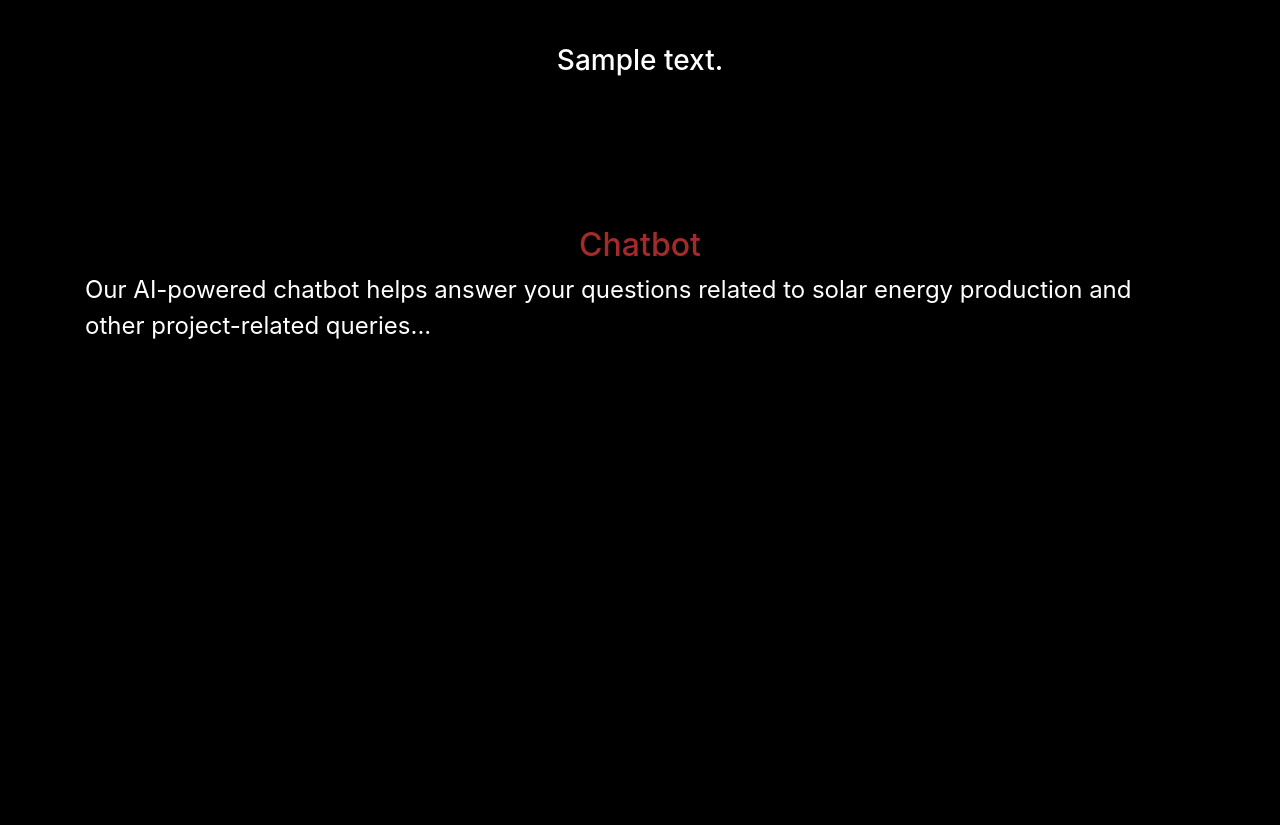
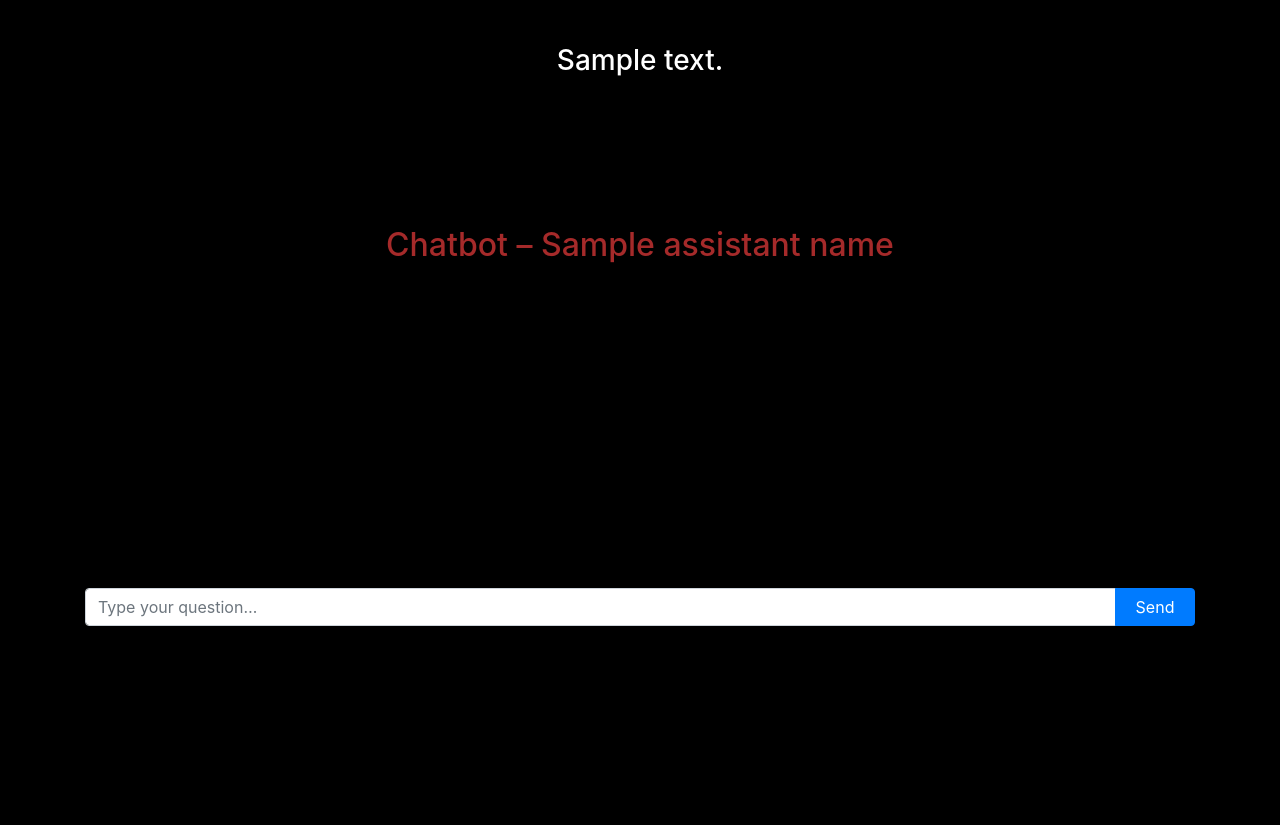
Before and after one commit to Shubham91999/Solar_App, a Flask app: template app/templates/index.html in a window 1280 px wide. Shown: the part 2890-3715 px from the top of the page. Run offline with Flask 3, Linux system fonts and the light colour scheme; the template is opened without the code that fills it: most values are stand-ins (such as "Sample title", 1, 10 or a date in 2020); parts of the project's set-up code (start-up, migrations or seed data) failed here and were passed over; some libraries are stand-ins or nearby versions.

Commit message:
Updated index.html

```diff
--- a/app/templates/index.html
+++ b/app/templates/index.html
@@ -1,32 +1,64 @@
 <!DOCTYPE html>
 <html lang="en">
   <head>
-    <meta charset="UTF-8">
-    <meta name="viewport" content="width=device-width, initial-scale=1.0">
-    <meta http-equiv="X-UA-Compatible" content="ie=edge">
+    <meta charset="UTF-8" />
+    <meta
+      name="viewport"
+      content="width=device-width, initial-scale=1.0"
+    />
+    <meta http-equiv="X-UA-Compatible" content="ie=edge" />
     <title>Solar Energy Prediction</title>
-    <link rel="stylesheet" href="{{ url_for('static', filename='style.css') }}">
+
+    <!-- Your custom CSS -->
+    <link
+      rel="stylesheet"
+      href="{{ url_for('static', filename='style.css') }}"
+    />
+
+    <!-- Plotly for your dashboard charts -->
     <script src="https://cdn.plot.ly/plotly-latest.min.js"></script>
+
     <!-- Bootstrap CSS -->
-    <link href="https://stackpath.bootstrapcdn.com/bootstrap/4.3.1/css/bootstrap.min.css" rel="stylesheet">
+    <link
+      href="https://stackpath.bootstrapcdn.com/bootstrap/4.3.1/css/bootstrap.min.css"
+      rel="stylesheet"
+    />
   </head>
 
   <body>
     <div id="hero">
+      <!-- Navbar -->
       <nav class="navbar navbar-expand-lg navbar-dark bg-dark fixed-top">
         <a class="navbar-brand" href="#">
-          <img src="{{ url_for('static', filename='../static/asu.jpeg') }}" alt="ASU Logo" style="height: 40px;">
+          <img
+            src="{{ url_for('static', filename='asu.jpeg') }}"
+            alt="ASU Logo"
+            style="height: 40px;"
+          />
         </a>
-        <button class="navbar-toggler" type="button" data-toggle="collapse" data-target="#navbarNav" aria-controls="navbarNav" aria-expanded="false" aria-label="Toggle navigation">
+        <button
+          class="navbar-toggler"
+          type="button"
+          data-toggle="collapse"
+          data-target="#navbarNav"
+          aria-controls="navbarNav"
+          aria-expanded="false"
+          aria-label="Toggle navigation"
+        >
           <span class="navbar-toggler-icon"></span>
         </button>
-        <div class="collapse navbar-collapse" id="navbarNav">
-          <ul class="navbar-nav ml-auto">
-            <li class="nav-item ">
+        <div
+          class="collapse navbar-collapse justify-content-end"
+          id="navbarNav"
+        >
+          <ul class="navbar-nav">
+            <li class="nav-item">
               <a class="nav-link" href="#aboutProject">About Project</a>
             </li>
             <li class="nav-item">
-              <a class="nav-link" href="{{ url_for('dashboard') }}">Dashboard</a>
+              <a class="nav-link" href="{{ url_for('dashboard') }}"
+                >Dashboard</a
+              >
             </li>
             <li class="nav-item">
               <a class="nav-link" href="#mainContent">Demo</a>
@@ -38,63 +70,136 @@
         </div>
       </nav>
 
-
-
       <!-- About Project Section -->
       <div id="aboutProject" class="container mt-5">
         <h1 class="text-center" style="color: brown;">About the Project</h1>
-          <p class="text-white"><br><br>
-            At Solar Energy Prediction, we are dedicated to harnessing the power of predictive analytics to help advance the use of solar energy. As the world moves towards sustainable energy solutions, solar energy has emerged as a key player in reducing carbon footprints and meeting global energy demands.
-            <br><br>
-            Solar energy production is influenced by a variety of factors such as solar irradiance, temperature, wind speed, and geographical location. Understanding how these factors interact can significantly enhance our ability to predict solar energy outputs, making it possible to optimize energy generation and storage systems.
-            <br><br>
-            Our project focuses on the state of Arizona, a region with abundant sunlight and a high potential for solar energy generation. By gathering and analyzing historical solar energy data, we have developed a predictive model that estimates solar energy production based on real-time environmental factors.
-            <br><br>
-            The goal of this project is to empower stakeholders—including homeowners, businesses, and energy planners—by providing accurate solar energy predictions. This will enable better decision-making in terms of energy usage, sustainability, and cost-efficiency.</p>
+        <p class="text-white">
+          <br /><br />
+          At Solar Energy Prediction, we are dedicated to harnessing the power
+          of predictive analytics to help advance the use of solar energy. As
+          the world moves towards sustainable energy solutions, solar energy
+          has emerged as a key player in reducing carbon footprints and meeting
+          global energy demands.
+          <br /><br />
+          Solar energy production is influenced by a variety of factors such
+          as solar irradiance, temperature, wind speed, and geographical
+          location. Understanding how these factors interact can significantly
+          enhance our ability to predict solar energy outputs, making it
+          possible to optimize energy generation and storage systems.
+          <br /><br />
+          Our project focuses on the state of Arizona, a region with abundant
+          sunlight and a high potential for solar energy generation. By
+          gathering and analyzing historical solar energy data, we have
+          developed a predictive model that estimates solar energy production
+          based on real-time environmental factors.
+          <br /><br />
+          The goal of this project is to empower stakeholders—including
+          homeowners, businesses, and energy planners—by providing accurate
+          solar energy predictions. This will enable better decision-making in
+          terms of energy usage, sustainability, and cost-efficiency.
+        </p>
       </div>
 
       <!-- Dashboard Section -->
       <div id="dashboard" class="container mt-5">
         <h2 class="text-center" style="color: brown;">Dashboard</h2>
-          <p class="text-white">The dashboard displays various analytics of solar energy production across Arizona. You can filter data based on time and location...</p>
+        <p class="text-white">
+          The dashboard displays various analytics of solar energy production
+          across Arizona. You can filter data based on time and location...
+        </p>
       </div>
 
-      <!-- Demo Section
-      <section id="demo" class="container mt-5">
-          <h2 class="text-center text-white">Demo</h2>
-          <p class="text-white">Watch a live demonstration of how the solar energy prediction model works. This demo allows you to input data and receive predictions...</p>
-      </section> -->
-
-      <!-- Main Content Section (attached to Demo) -->
+      <!-- Main Content (Prediction Form) -->
       <div id="mainContent" class="container mt-5">
-          <h1 class="text-center" style="color: brown;">Solar Energy Prediction Model</h1>
-          <form id= "onsubmit" action="{{ url_for('predict')}}" method="post">
-              <input type="text" name="Elevation" placeholder="Elevation" required="required" /><br><br>
-              <input type="text" name="Global_Horizontal_Irradiance" placeholder="GHI" required="required" /><br><br>
-              <input type="text" name="Direct_Normal_Irradiance" placeholder="DNI" required="required" /><br><br>
-              <input type="text" name="Diffuse_Horizontal_Irradiance" placeholder="DHI" required="required" /><br><br>
-              <input type="text" name="Temperature" placeholder="Temperature (°C)" required="required" /><br><br>
-              <input type="text" name="Wind_Speed" placeholder="Wind Speed (m/s)" required="required" /><br><br>
-              <input type="text" name="Surface_Pressure" placeholder="Surface Pressure" required="required" /><br><br>
-              <button type="submit" class="btn btn-primary btn-lg">Predict Solar Energy</button>
+        <h1 class="text-center" style="color: brown;">
+          Solar Energy Prediction Model
+        </h1>
+        <form action="{{ url_for('predict') }}" method="post">
+          <input
+            type="text"
+            name="Elevation"
+            placeholder="Elevation"
+            required
+          /><br /><br />
+          <input
+            type="text"
+            name="Global_Horizontal_Irradiance"
+            placeholder="GHI"
+            required
+          /><br /><br />
+          <input
+            type="text"
+            name="Direct_Normal_Irradiance"
+            placeholder="DNI"
+            required
+          /><br /><br />
+          <input
+            type="text"
+            name="Diffuse_Horizontal_Irradiance"
+            placeholder="DHI"
+            required
+          /><br /><br />
+          <input
+            type="text"
+            name="Temperature"
+            placeholder="Temperature (°C)"
+            required
+          /><br /><br />
+          <input
+            type="text"
+            name="Wind_Speed"
+            placeholder="Wind Speed (m/s)"
+            required
+          /><br /><br />
+          <input
+            type="text"
+            name="Surface_Pressure"
+            placeholder="Surface Pressure"
+            required
+          /><br /><br />
+          <button type="submit" class="btn btn-primary btn-lg">
+            Predict Solar Energy
+          </button>
         </form>
 
-          <br><br>
+        <br /><br />
         <h3 id="predi">{{ prediction_text }}</h3>
       </div>
 
       <!-- Chatbot Section -->
       <div id="chatbot" class="container mt-5">
-          <h2 class="text-center" style="color: brown;">Chatbot</h2>
-          <p class="text-white">Our AI-powered chatbot helps answer your questions related to solar energy production and other project-related queries...</p>
+        <h2 class="text-center" style="color: brown;">
+          Chatbot – {{ assistant_name }}
+        </h2>
+
+        <div id="chat-container"></div>
+
+        <div class="input-group mb-5">
+          <input
+            id="chat-input"
+            type="text"
+            class="form-control"
+            placeholder="Type your question…"
+          />
+          <div class="input-group-append">
+            <button id="send-btn" class="btn btn-primary">Send</button>
           </div>
         </div>
-      <!-- Navbar -->
+      </div>
+    </div>
 
+    <!-- jQuery, Popper.js, Bootstrap JS -->
+    <script src="https://code.jquery.com/jquery-3.6.0.min.js"></script>
+    <script
+      src="https://cdnjs.cloudflare.com/ajax/libs/popper.js/1.16.0/umd/popper.min.js"
+      crossorigin="anonymous"
+    ></script>
+    <script
+      src="https://stackpath.bootstrapcdn.com/bootstrap/4.3.1/js/bootstrap.min.js"
+      crossorigin="anonymous"
+    ></script>
 
-    <!-- Bootstrap JS, Popper.js, and jQuery (for responsive navbar) -->
-    <script src="https://code.jquery.com/jquery-3.6.0.min.js"></script>
-    <script src="https://cdnjs.cloudflare.com/ajax/libs/popper.js/1.16.0/umd/popper.min.js"></script>
-    <script src="https://stackpath.bootstrapcdn.com/bootstrap/4.3.1/js/bootstrap.min.js"></script>
+    <!-- Chat bridge -->
+    <script src="{{ url_for('static', filename='chat.js') }}"></script>
   </body>
 </html>
```
Lines whose indentation alone changed are shown as unchanged.
